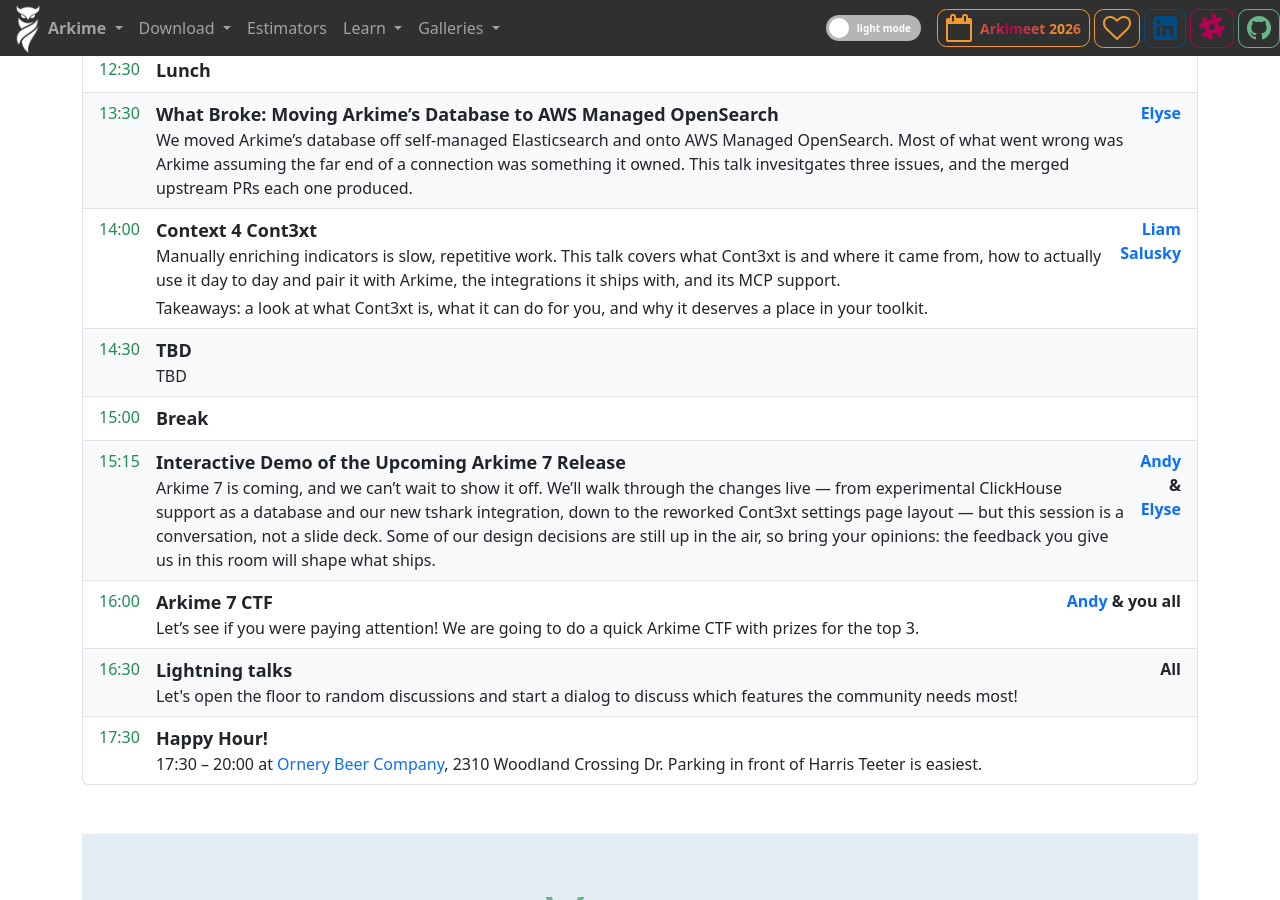
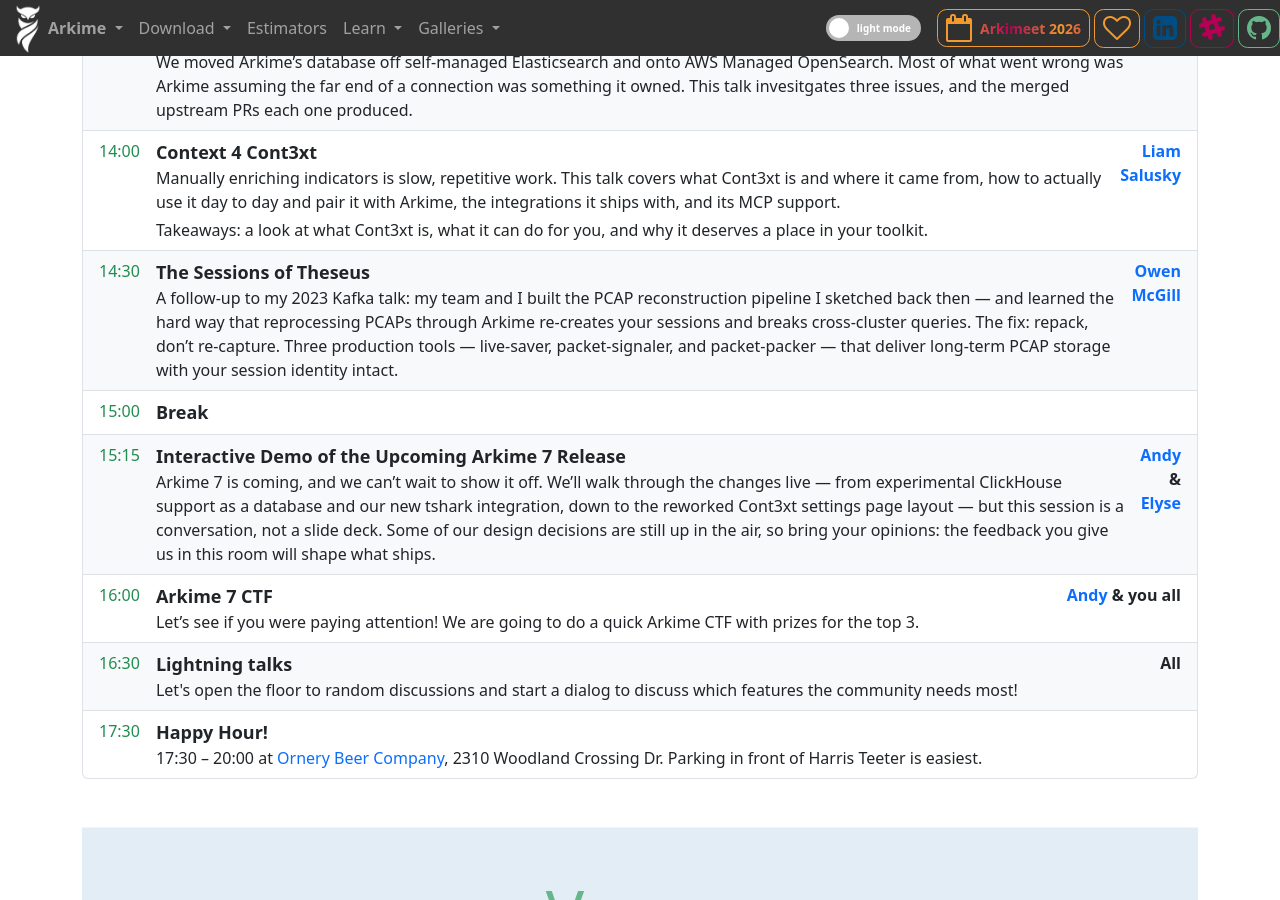
Before and after one commit to arkime/arkimeweb, a Jekyll site: the page built from arkimeet.html, in a window 1280 px wide and 900 px high, scrolled down 2279 px. Built offline with Jekyll 4.4.1, drawn with Linux system fonts in a browser that asks for light colours; some of the changed text lies outside the part shown.

Commit message:
Arkimeet: last talk, close registration
- 14:30 The Sessions of Theseus (Owen McGill), with his speaker card
  restored and his bio updated for RUAG and switched to third person
- Drop the Register and Submit a Talk buttons now that registration has
  closed, and say so in the hero

Co-Authored-By: Claude Opus 5 <noreply@anthropic.com>

```diff
--- a/arkimeet.html
+++ b/arkimeet.html
@@ -105,20 +105,10 @@ title: Arkimeet
                 New to Arkime? It's the open-source, full-packet-capture platform for network security monitoring at scale.
               </p>
               <p class="lead lead-lg text-center mt-4 primary-theme-text">
-                <strong>Free to attend &mdash; the whole community is welcome.</strong>
-              </p>
-              <p class="mt-3 d-flex justify-content-center flex-wrap">
-                <a href="https://docs.google.com/forms/d/e/1FAIpQLSeX7g_oZXY_CM3uT51WxWevloDHLqtwt9hyAOg1fopFGSbbMw/viewform"
-                  class="btn btn-lg btn-primary btn-fw btn-interactive btn-pulse mt-1 me-sm-1">
-                  Register
-                </a>
-                <a href="https://docs.google.com/forms/d/e/1FAIpQLSeDWM6vQ9Y30-NZ7nqr7kak_hYrDohPQSIKvvz22GcNREUkyg/viewform?usp=publish-editor"
-                  class="btn btn-lg btn-outline-info btn-fw btn-interactive mt-1 ms-sm-1">
-                  Submit a Talk
-                </a>
-              </p>
-              <p class="lead mt-2 primary-theme-text">
-                Space is limited &mdash; registration is REQUIRED by September 22, 2026.
+                <strong>
+                  Registration was required and is now closed &mdash; see you there if you signed up!
+                  Please contact us if you have any questions.
+                </strong>
               </p>
               <hr>
               <!-- <p class="lead lead-lg mt-4 d-flex justify-content-center flex-wrap">
@@ -381,13 +371,21 @@ title: Arkimeet
                 <div class="me-auto dark-primary-theme-text">14:30</div>
                 <div class="ps-3 flex-fill">
                   <div class="agenda-title">
-                    TBD
+                    The Sessions of Theseus
                   </div>
                   <span class="agenda-description">
-                    TBD
+                    A follow-up to my 2023 Kafka talk: my team and I built the PCAP reconstruction
+                    pipeline I sketched back then &mdash; and learned the hard way that reprocessing
+                    PCAPs through Arkime re-creates your sessions and breaks cross-cluster queries.
+                    The fix: repack, don&rsquo;t re-capture. Three production tools &mdash; live-saver,
+                    packet-signaler, and packet-packer &mdash; that deliver long-term PCAP storage with
+                    your session identity intact.
                   </span>
                 </div>
                 <div class="ps-3 flex-fill text-end">
+                  <strong>
+                    <a href="#" class="no-decoration" data-bs-toggle="modal" data-bs-target="#owenbio">Owen McGill</a>
+                  </strong>
                 </div>
               </div>
             </li>
@@ -594,6 +592,16 @@ title: Arkimeet
                   See bio
                 </a>
               </div>
+              <div class="mb-4 me-2 ms-2">
+                <img src="assets/speakers/owen.jpg" height="120px" style="border-radius:6px" />
+                <br>
+                <strong>Owen McGill</strong>
+                <p class="mb-1">Dev/Ops Engineer<br>&nbsp;</p>
+                <a class="btn btn-outline-danger btn-sm btn-interactive"
+                  data-bs-toggle="modal" data-bs-target="#owenbio">
+                  See bio
+                </a>
+              </div>
               <!--
               <div class="mb-4 me-2 ms-2">
                 <img src="assets/speakers/chris.png" height="120px" style="border-radius:6px" />
@@ -602,16 +610,6 @@ title: Arkimeet
                 <p class="mb-1">Software Engineer<br>&nbsp;</p>
                 <a class="btn btn-outline-danger btn-sm btn-interactive"
                 data-bs-toggle="modal" data-bs-target="#chrisbio">
-                  See bio
-                </a>
-              </div>
-              <div class="mb-4 me-2 ms-2">
-                <img src="assets/speakers/owen.jpg" height="120px" style="border-radius:6px" />
-                <br>
-                <strong>Owen McGill</strong>
-                <p class="mb-1">Dev/Ops Engineer<br>&nbsp;</p>
-                <a class="btn btn-outline-danger btn-sm btn-interactive"
-                  data-bs-toggle="modal" data-bs-target="#owenbio">
                   See bio
                 </a>
               </div>
@@ -843,11 +841,10 @@ title: Arkimeet
           <div class="modal-body">
             <img src="assets/speakers/owen.jpg" height="120px" style="border-radius:6px" />
             <p class="mb-1"><strong>Dev/Ops Engineer</strong></p>
-            I'm a Dev/Ops engineer working at OpenSystems AG in Bern, Switzerland.
-            I work in a team developing a network traffic detection system to detect
-            and identify known and new network based cyber attacks. I'm a part-time
-            contributor to Arkime and developer of some of the tools in our
-            Arkime-Kafka ecosystem.
+            Owen is a Dev/Ops engineer working at RUAG. He works in a team developing a
+            network traffic detection system to detect and identify known and new network
+            based cyber attacks. He is a part-time contributor to Arkime and the developer
+            of some of the tools in the Arkime-Kafka ecosystem.
           </div>
         </div>
       </div>
```
